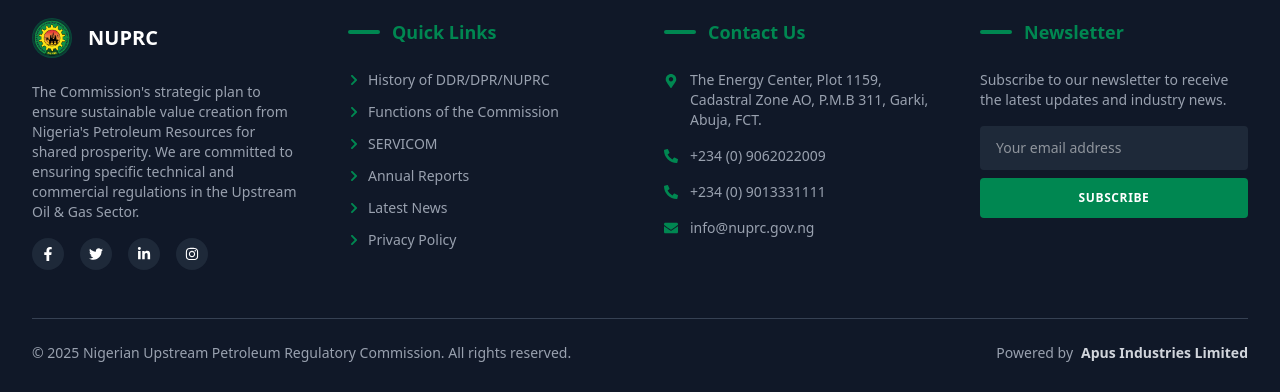
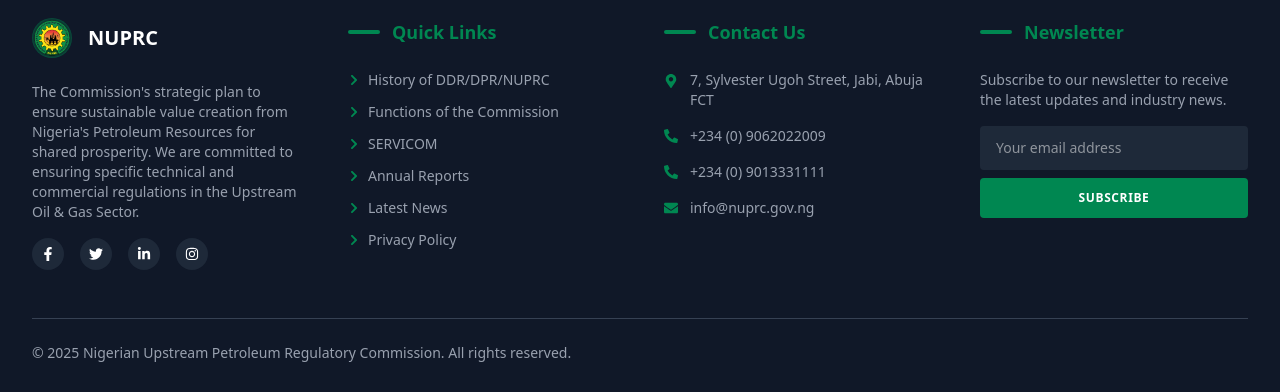
Before and after one commit to praisezee/Nuprc-demo, a Next.js app: page / in a window 1280 px wide. Shown: the part 5240-5632 px from the top of the page. Built offline with nearby package versions, Linux system fonts and the light colour scheme; no server answers.

Commit message:
Frontend done

```diff
--- a/src/components/public/Footer.tsx
+++ b/src/components/public/Footer.tsx
@@ -129,10 +129,7 @@ export default function Footer() {
 						<ul className="space-y-4 text-sm text-gray-400">
 							<li className="flex items-start">
 								<FaMapMarkerAlt className="text-primary mt-1 mr-3 shrink-0" />
-								<span>
-									The Energy Center, Plot 1159, Cadastral Zone AO, P.M.B 311, Garki,
-									Abuja, FCT.
-								</span>
+								<span>7, Sylvester Ugoh Street, Jabi, Abuja FCT</span>
 							</li>
 							<li className="flex items-center">
 								<FaPhoneAlt className="text-primary mr-3 shrink-0" />
@@ -185,7 +182,7 @@ export default function Footer() {
 							© {currentYear} Nigerian Upstream Petroleum Regulatory Commission. All
 							rights reserved.
 						</p>
-						<p className="flex items-center gap-2">
+						{/* <p className="flex items-center gap-2">
 							Powered by{" "}
 							<a
 								href="https://apusindustries.vercel.app/"
@@ -194,7 +191,7 @@ export default function Footer() {
 								className="font-semibold text-gray-300 hover:text-primary transition-colors">
 								Apus Industries Limited
 							</a>
-						</p>
+						</p> */}
 					</div>
 				</div>
 			</div>
```
